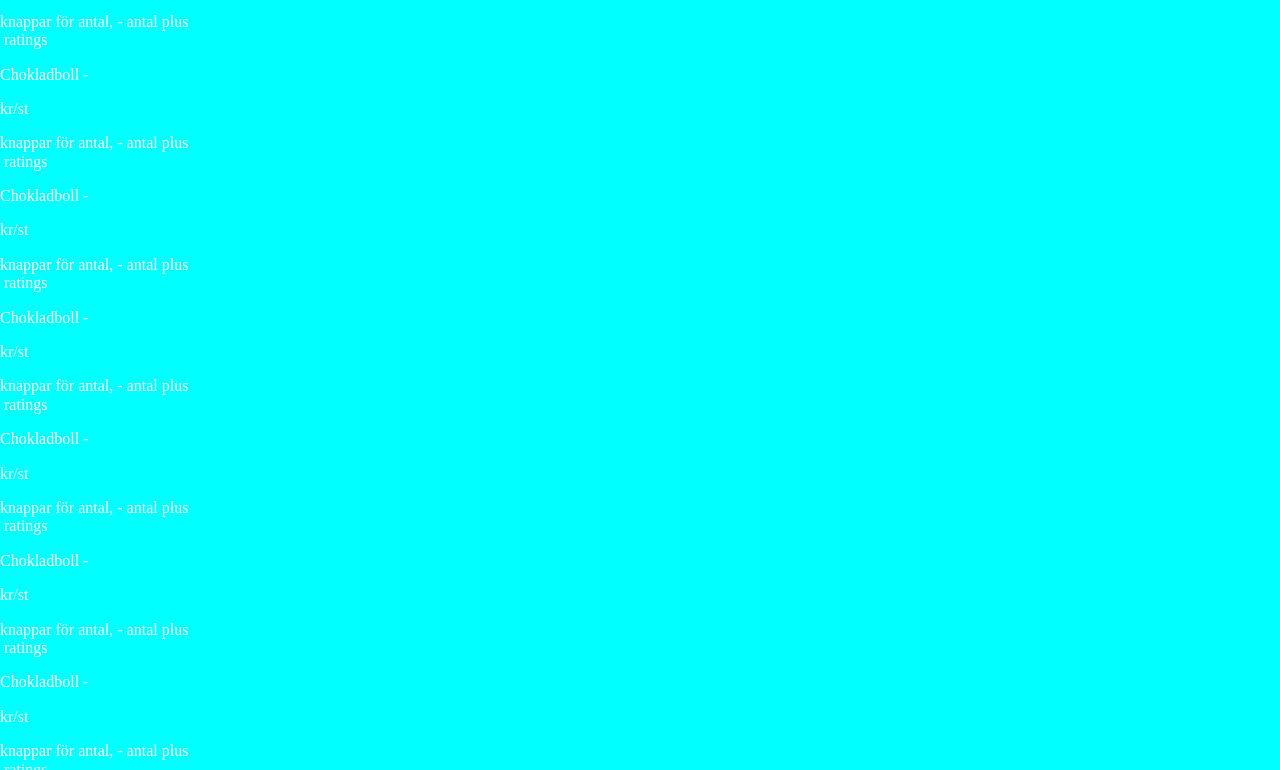
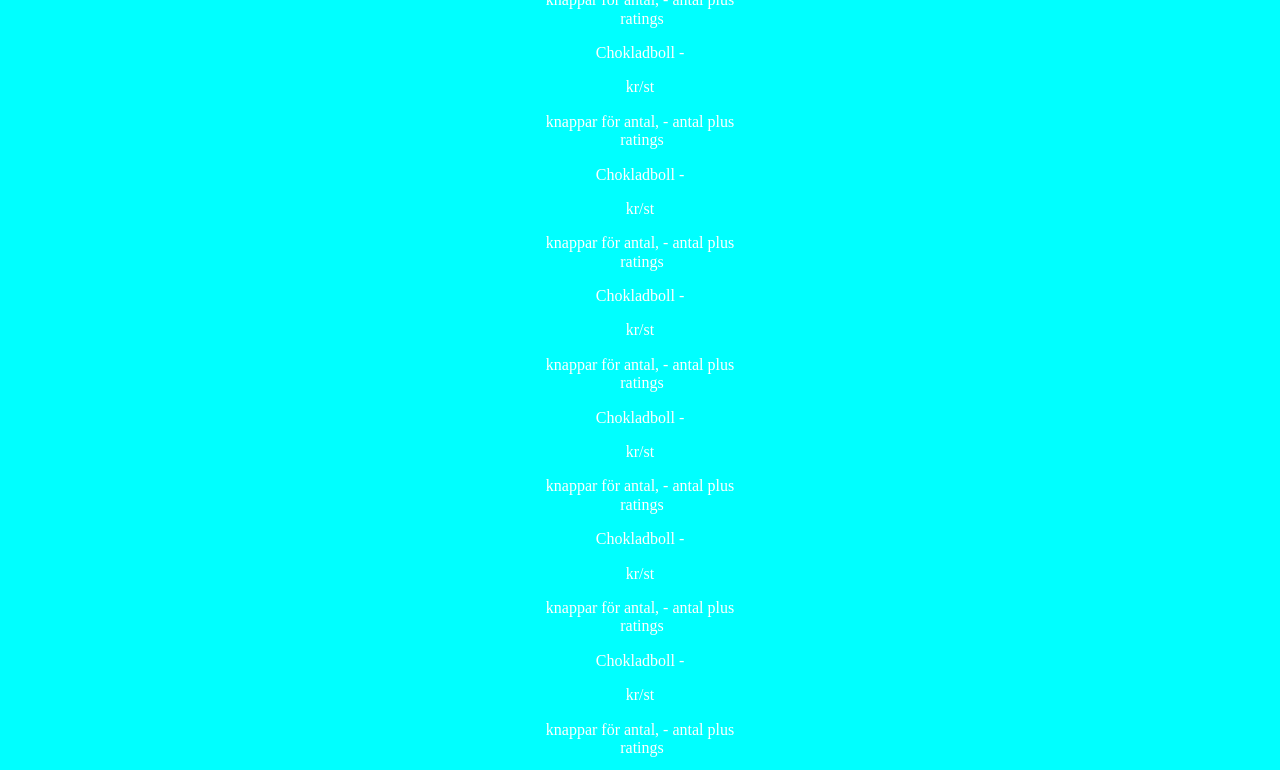
Before and after one commit to RebeckaGothlin/webshop-javascript, a plain HTML site: page index.html in a window 1280 px wide. Shown: the part 212-982 px from the top of the page. Drawn offline with Linux system fonts and the light colour scheme.

Commit message:
:lipstick: style page 1 with grid

```diff
--- a/css/_mobile.scss
+++ b/css/_mobile.scss
@@ -31,6 +31,7 @@ nav.open {
     position: fixed;
     background-color: rgb(38, 38, 38);
 }
+
 nav:not(.open) {
     @include visually-hidden;
 }
@@ -41,6 +42,7 @@ button {
     color: white;
     cursor: pointer;
     background: transparent;
+
     span {
         display: block;
         background: white;
@@ -50,13 +52,16 @@ button {
         margin-bottom: 4px;
         transition: all 0.3s ease-in-out;
     }
+
     &.open {
         span:nth-child(2) {
             display: none;
         }
+
         span:nth-child(1) {
             transform: rotate(-45deg) translate(-2px);
         }
+
         span:nth-child(3) {
             transform: rotate(45deg) translate(-5px, -4px);
         }
@@ -72,9 +77,11 @@ ul {
     justify-content: center;
     text-align: center;
 }
+
 li {
     margin: 40px;
     font-size: 3rem;
+
     a {
         text-decoration: none;
         color: white;
@@ -84,3 +91,19 @@ li {
 h1 {
     margin: 0 auto;
 }
+
+.page-content {
+    display: grid;
+    grid-template-columns: repeat(4, minmax(0, 1fr));
+    gap: 16px;
+    margin-top: 100px;
+
+    .page {
+        min-height: 100vh;
+    }
+
+    .page1 {
+        grid-column: span 4;
+        text-align: center;
+    }
+}
--- a/index.html
+++ b/index.html
@@ -44,6 +44,8 @@
             <!--Kundvagn med ankarlänk till varukorgen-->
         </header>
 
+        <div class="page-content">
+            <!-- Page 1-->
             <section class="page page1">
                 <!--sortera efter:-->
                 <div>
@@ -121,7 +123,7 @@
             <section class="page page2">
                 <!--varukorg: med bilder, styckpriser, summa mm.-->
 
-            <!--knapp fortsätt ankarlänk-->
+                <!--knapp: fortsätt ankarlänk-->
             </section>
 
             <section class="page page3">
@@ -133,6 +135,8 @@
                 -->
             </section>
 
+        </div>
+
     </main>
     <script src="script.js"></script>
 </body>
```
Also changed, not shown: css/style.css, 1 other file. Lines whose indentation alone changed are shown as unchanged.
